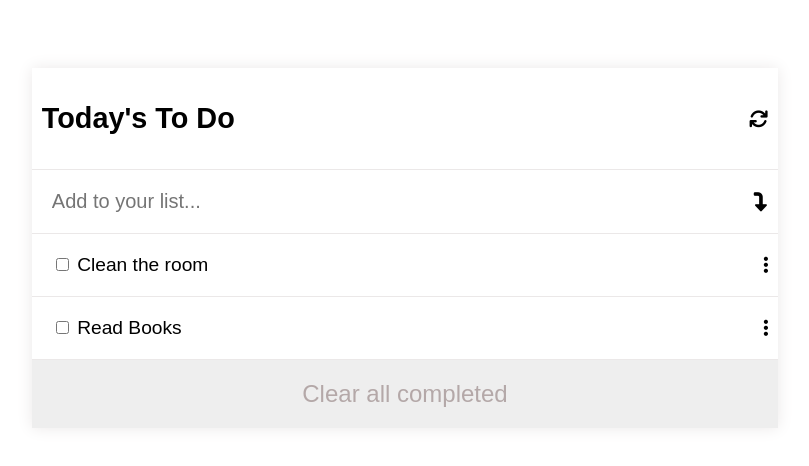
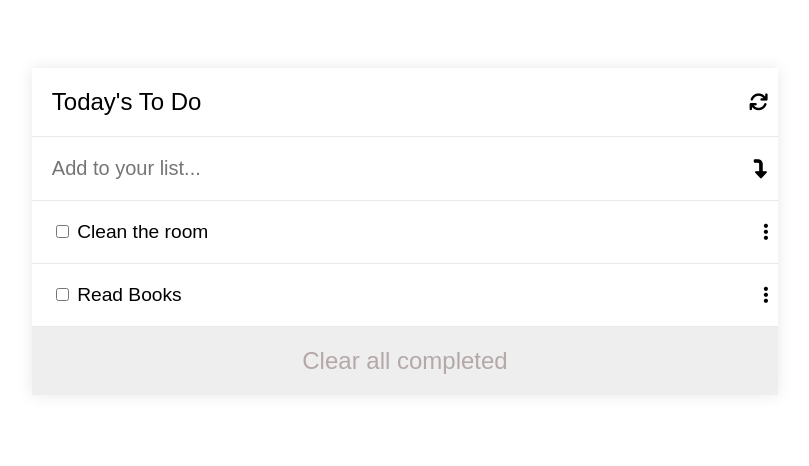
Before and after one commit to Lawmsangi/To-Do-List-JS, a website built with webpack: page src/index.html in a window 1280 px wide. Shown: the whole page, without its empty margins (235-1044 px from the left). Built offline with nearby package versions, Linux system fonts and the light colour scheme.

Commit message:
Update src

```diff
--- a/src/style.css
+++ b/src/style.css
@@ -22,10 +22,10 @@ body {
   border-bottom: 1px solid #ebe8e8;
 }
 
-.to-do h1 {
+.to-do h2 {
   font-size: 1.5rem;
+  font-weight: 100;
   margin: 0;
-  font-weight: 100;
   padding: 10px;
 }
 
```
